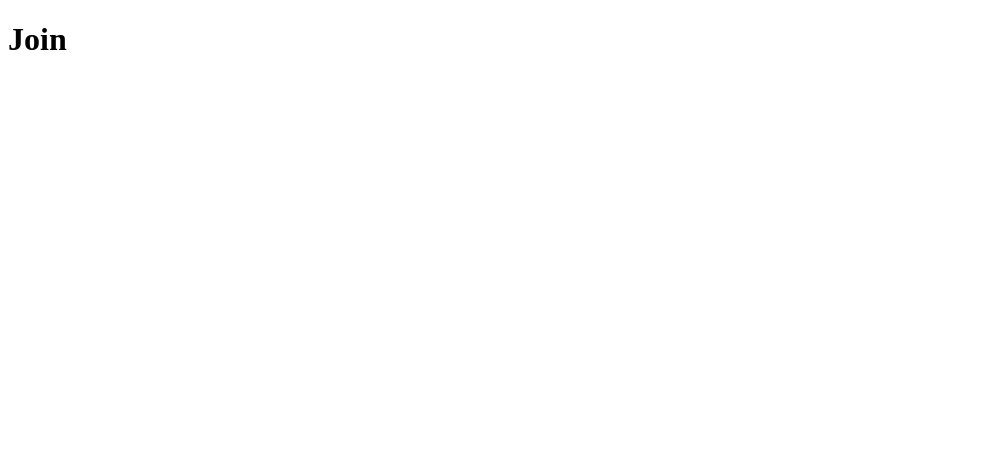
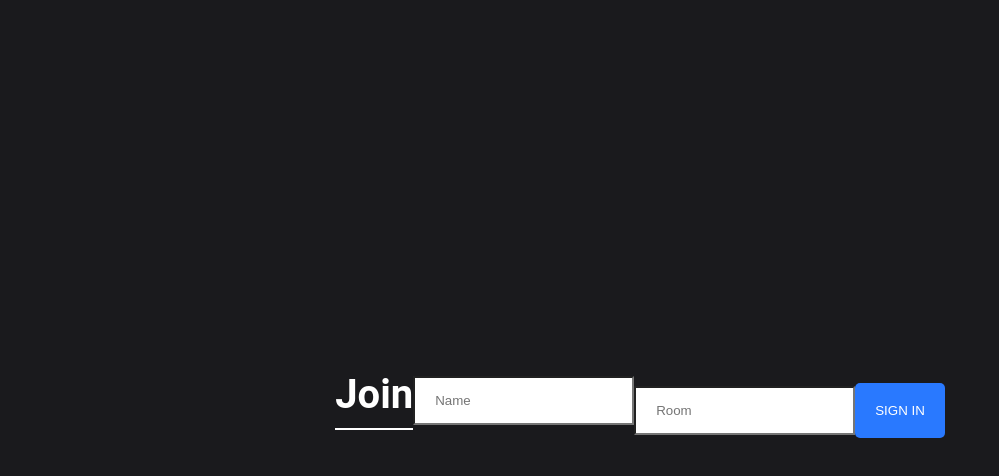
Before and after one commit to joao-fa/realTimeChat, a React (Create React App) app in the folder webapp/: page / in a window 1280 px wide. Shown: the top 476 px of the page, without its empty margins (0-999 px from the left). Built offline with nearby package versions, Linux system fonts and the light colour scheme.

Commit message:
Join section and Server establishment

```diff
--- a/webapp/src/App.js
+++ b/webapp/src/App.js
@@ -1,8 +1,8 @@
 import React, {Component} from 'react';
 import {BrowserRouter as Router, Switch, Route} from 'react-router-dom';
 
-import Join from './components/Join';
-import Chat from './components/Chat';
+import Join from './components/Join/Join';
+import Chat from './components/Chat/Chat';
 
 class App extends Component {
   render() {
--- a/webapp/src/components/Join.js
+++ /dev/null
@@ -1,9 +0,0 @@
-import React from 'react';
-
-const Join = () => {
-    return (
-        <h1>Join</h1>
-    )
-}
-
-export default Join;
--- /dev/null
+++ b/webapp/src/components/Join/Join.css
@@ -0,0 +1,71 @@
+html, body {
+    font-family: 'Roboto', sans-serif;
+    padding: 0;
+    margin: 0;
+}
+
+#root {
+    height: 100vh;
+}
+
+* {
+    box-sizing: border-box;
+}
+
+.joinOuterContainer {
+    display: flex;
+    justify-content: center;
+    text-align: center;
+    height: 100vh;
+    align-items: center;
+    background-color: #1A1A1D;
+}
+
+.joinInnerContainer {
+    width: 20%;
+}
+
+.joinInput {
+    border-radius: 0;
+    padding: 15px 20px;
+    width: 100%;
+}
+
+.heading {
+    color: white;
+    font-size: 2.5em;
+    padding-bottom: 10px;
+    border-bottom: 2px solid white;
+}
+
+.button {
+    color: #fff !important;
+    text-transform: uppercase;
+    text-decoration: none;
+    background: #2979FF;
+    padding: 20px;
+    border-radius: 5px;
+    display: inline-block;
+    border: none;
+    width: 100%;
+}
+
+.mt-20 {
+    margin-top: 20px;
+}
+
+@media (min-width: 320px) and (max-width: 480px) {
+    .joinOuterContainer {
+        height: 100%;
+    }
+
+    .joinInnerContainer {
+        width: 90%;
+    }
+
+
+}
+
+button:focus {
+    outline: 0;
+}
--- /dev/null
+++ b/webapp/src/components/Join/Join.js
@@ -0,0 +1,24 @@
+import React, { useState } from 'react';
+import { Link } from 'react-router-dom';
+
+import './Join.css';
+
+const Join = () => {
+    const [name, setName] = useState('');
+    const [room, setRoom] = useState('');
+
+    return (
+        <div className="joinOuterContainer">
+            <div className="joinOuterContainer">
+                <h1 className="heading">Join</h1>
+                <div><input placeHolder="Name" className="joinInput" type="text" onChange={(event) => setName(event.target.value)} /></div>
+                <div><input placeHolder="Room" className="joinInput mt-20" type="text" onChange={(event) => setRoom(event.target.value)} /></div>
+                <Link onClick={event => (!name || !room) ? event.preventDefault() : null} to={`/chat?name=${name}&room=${room}`}>
+                    <button className="button mt-20" type="submit">Sign In</button>
+                </Link>
+            </div>
+        </div>
+    )
+}
+
+export default Join;
```
Also changed, not shown: webapp/src/components/Chat/Chat.css (added, +34 -0 lines), webapp/src/components/Chat/Chat.js (renamed from webapp/src/components/Chat.js), 2 other files (tests, documents, lock files or other folders).
